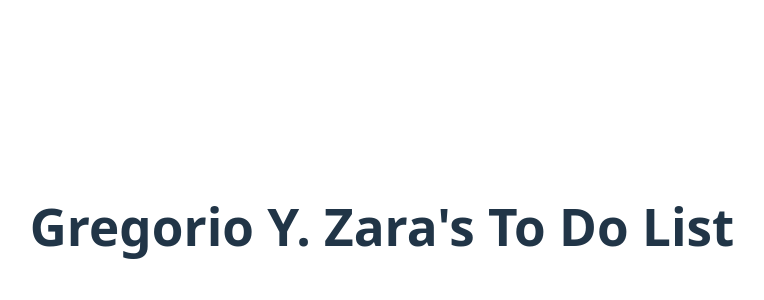
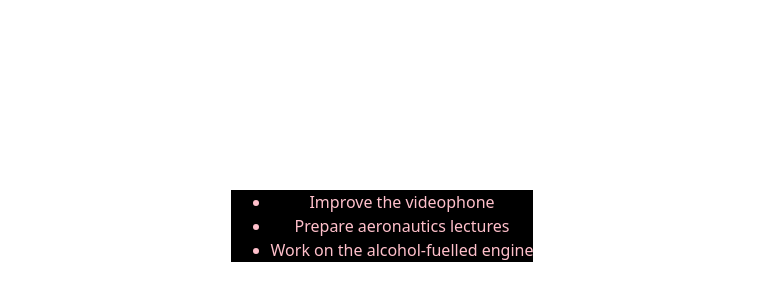
Before and after one commit to sofialatina/appdev1, a React (Vite) app in the folder react-javascript-in-jsx-with-curly-braces/: page / in a window 1280 px wide. Shown: the part 174-474 px from the top of the page, without its empty margins (258-1022 px from the left). Built offline with nearby package versions, Linux system fonts and the light colour scheme.

Commit message:
Done with using double curlies: CSS and other objects in JSX

```diff
--- a/react-javascript-in-jsx-with-curly-braces/src/App.jsx
+++ b/react-javascript-in-jsx-with-curly-braces/src/App.jsx
@@ -4,8 +4,14 @@ import viteLogo from '/vite.svg'
 import './App.css'
 
 export default function TodoList() {
-  const name = 'Gregorio Y. Zara';
   return (
-    <h1>{name}'s To Do List</h1>
+    <ul style={{
+      backgroundColor: 'black',
+      color: 'pink'
+    }}>
+      <li>Improve the videophone</li>
+      <li>Prepare aeronautics lectures</li>
+      <li>Work on the alcohol-fuelled engine</li>
+    </ul>
   );
 }
```
